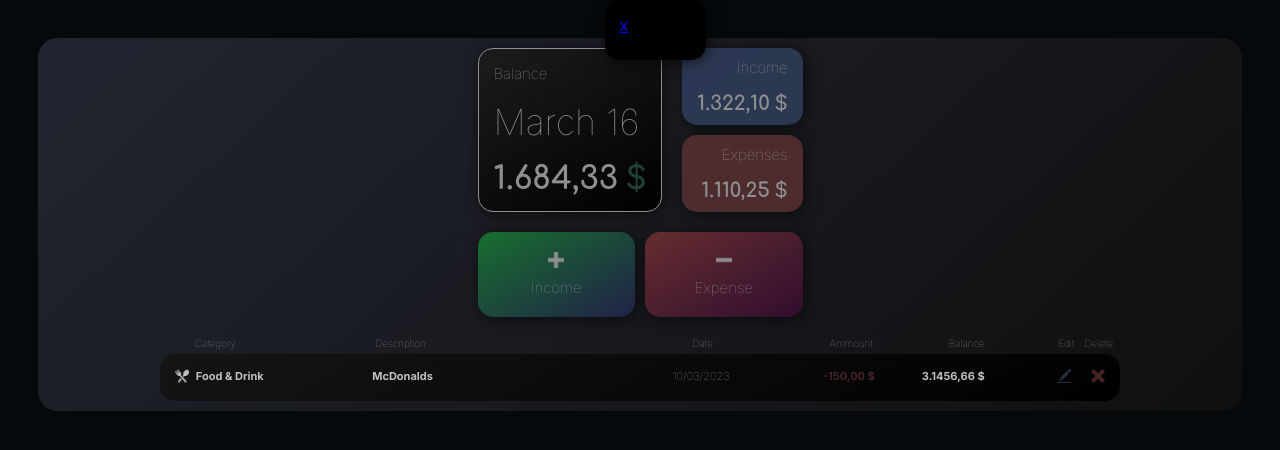
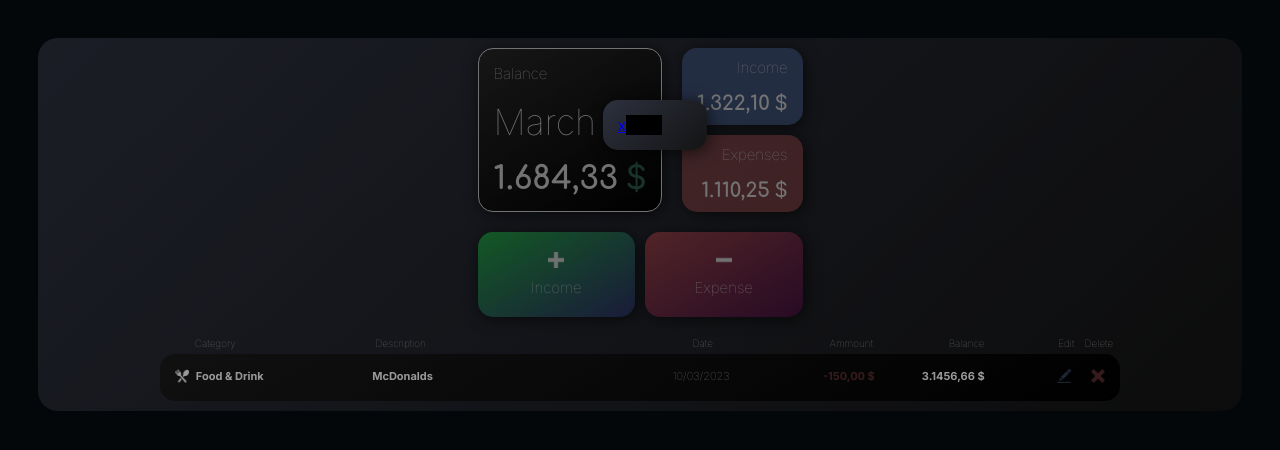
Before and after one commit to aberrant00/project, a Next.js app: page / in a window 1280 px wide. Both pictures are taken after a click on the element "Income". Shown: the top 450 px of the page. Built offline with nearby package versions, Linux system fonts and the light colour scheme.

Commit message:
modal change

```diff
--- a/app/globals.css
+++ b/app/globals.css
@@ -361,16 +361,6 @@ div.icontext {
   gap: 7px;
 }
 
-.modal {
-  display: flex;
-  background: black;
-  box-shadow: 2px 2px 15px rgba(0, 0, 0, 0.6);
-  height: 100%;
-  width: 100%;
-  border-radius: 15px;
-  padding: 15px;
-}
-
 .modal-overlay {
   position: absolute;
   top: 0;
@@ -380,7 +370,23 @@ div.icontext {
   display: flex;
   justify-content: center;
   align-items: flex-start;
-  background-color: rgba(0, 0, 0, 0.25);
+  background-color: rgba(0, 0, 0, 0.4);
+  padding-top: 100px;
+}
+
+.modal {
+  display: flex;
+  background: rgb(45, 49, 63);
+  background: linear-gradient(
+    137deg,
+    rgba(45, 49, 63, 1) 0%,
+    rgba(20, 20, 20, 1) 100%
+  );
+  box-shadow: 2px 2px 15px rgba(0, 0, 0, 0.6);
+  height: 100%;
+  width: 100%;
+  border-radius: 15px;
+  padding: 15px;
 }
 
 .modal-body {
@@ -392,3 +398,8 @@ div.icontext {
   justify-content: flex-end;
   font-size: 25px;
 }
+
+div.category {
+  display: flex;
+  background-color: black;
+}
--- a/app/page.tsx
+++ b/app/page.tsx
@@ -92,9 +92,7 @@ export default function Home() {
         </div>
         <div id="modal-root" className="buttons">
           {showModal && (
-            <Modal title="" onClose={() => setShowModal(false)}>
-              helo
-            </Modal>
+            <Modal title="" onClose={() => setShowModal(false)}></Modal>
           )}
           <div onClick={() => setShowModal(true)} className="plus">
             <Image
--- a/components/Modal.js
+++ b/components/Modal.js
@@ -14,8 +14,8 @@ const Modal = ({ onClose, children, title }) => {
 					<a href="#" onClick={handleCloseClick}>
 						x
 					</a>
-					{title && <h1>{title}</h1>}
 					<div className="modal-body">{children}</div>
+					<div className="category">hello</div>
 				</div>
 			</div>
 		</div>
```
